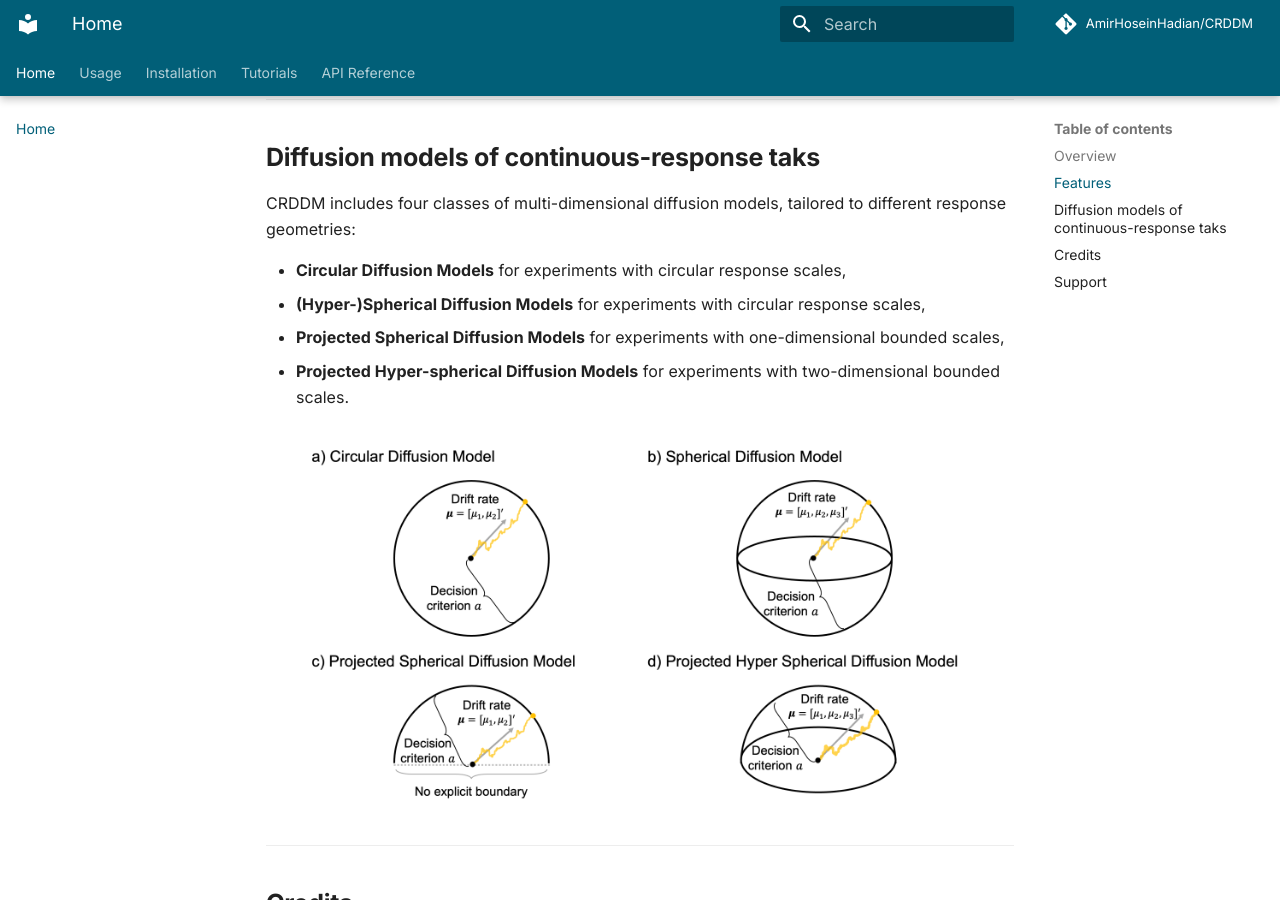
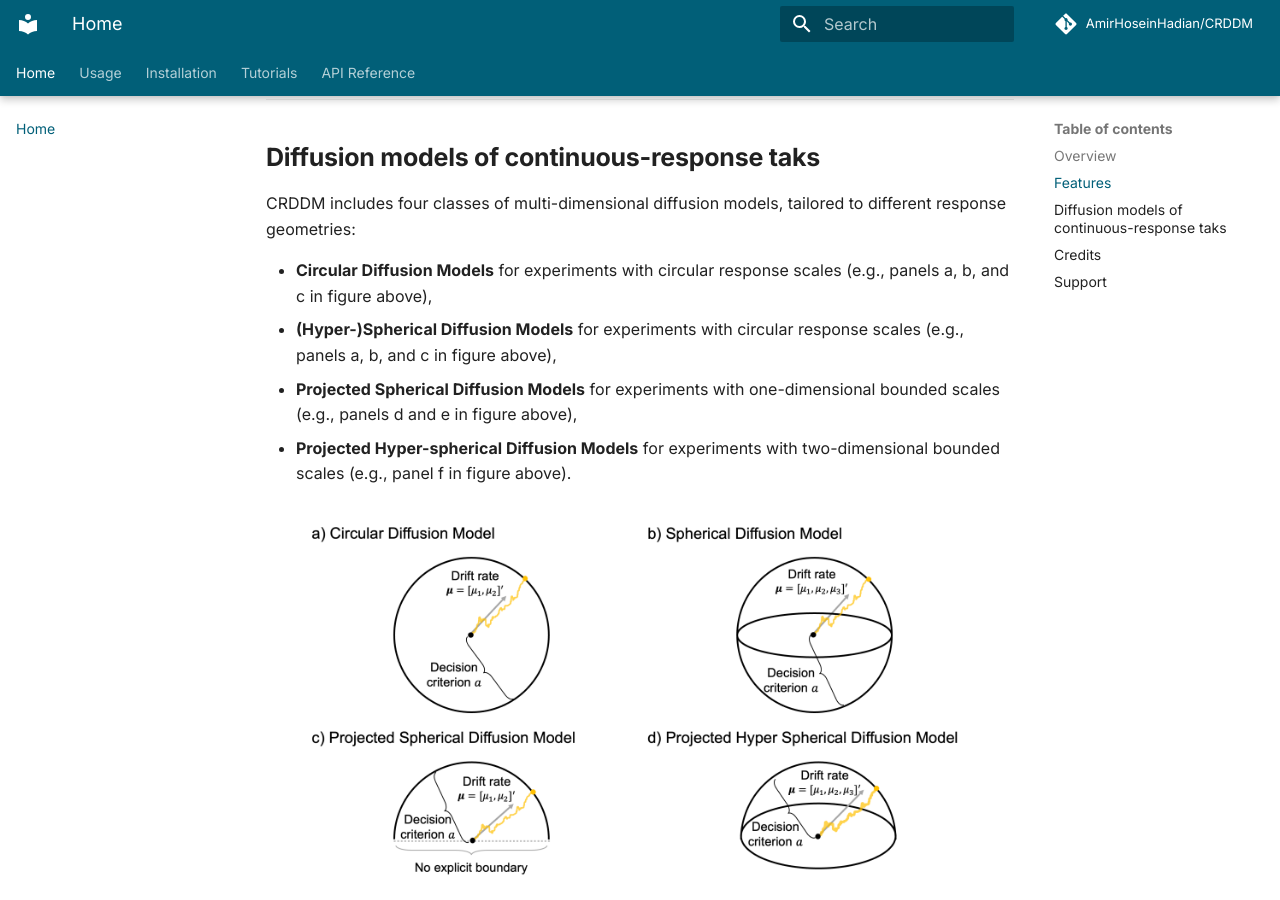
Before and after one commit to AmirHoseinHadian/CRDDM, an MkDocs documentation site: the page built from docs/index.md, in a window 1280 px wide and 900 px high, scrolled down 1879 px. Built offline with MkDocs 1.6.1 and Material for MkDocs 9.7.7, drawn with Linux system fonts in a browser that asks for light colours; comment, search, counter and statistics services are not loaded; some of the changed text lies outside the part shown.

Commit message:
update overview page

```diff
--- a/docs/index.md
+++ b/docs/index.md
@@ -27,9 +27,9 @@
 
 CRDDM supports a wide range of continuous-response scales commonly used in experimental research, including:
 
-- Bounded one-dimensional scales (e.g., arcs or sliders),
-- Circular scales (e.g., color wheels),
-- Two-dimensional scales (e.g., 2D planes).
+- Circular scales (e.g., panels a, b, and c),
+- Bounded one-dimensional scales (e.g., panels d and e),
+- Two-dimensional scales (e.g., panel f).
 
 Examples of continuous-response decision tasks are illustrated below:
 
@@ -52,10 +52,10 @@
 
 CRDDM includes four classes of multi-dimensional diffusion models, tailored to different response geometries:
 
-- **Circular Diffusion Models** for experiments with circular response scales,
-- **(Hyper-)Spherical Diffusion Models** for experiments with circular response scales,
-- **Projected Spherical Diffusion Models** for experiments with one-dimensional bounded scales,
-- **Projected Hyper-spherical Diffusion Models** for experiments with two-dimensional bounded scales.
+- **Circular Diffusion Models** for experiments with circular response scales (e.g., panels a, b, and c in figure above),
+- **(Hyper-)Spherical Diffusion Models** for experiments with circular response scales (e.g., panels a, b, and c in figure above),
+- **Projected Spherical Diffusion Models** for experiments with one-dimensional bounded scales (e.g., panels d and e in figure above),
+- **Projected Hyper-spherical Diffusion Models** for experiments with two-dimensional bounded scales (e.g., panel f in figure above).
 
 ![Diffusion models of continuous response tasks.](imgs/Diffusion_models.png "Diffusion models of continuous response tasks.")
 
```
Also changed, not shown: docs/imgs/Continuous_tasks.png.
